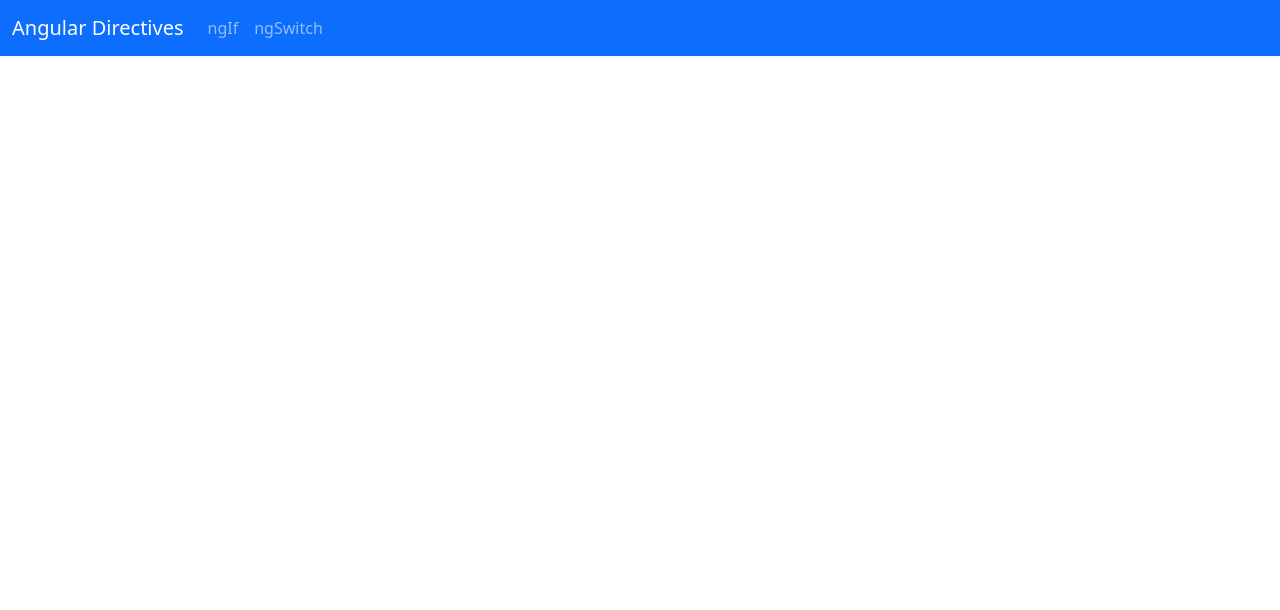
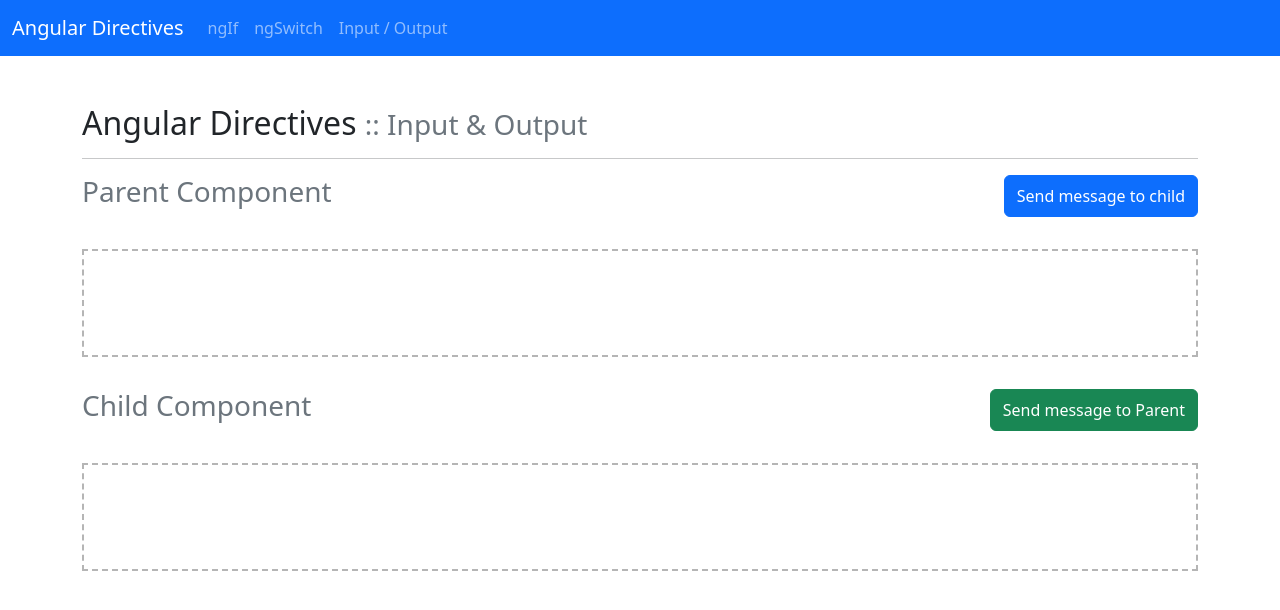
Before and after one commit to vapinedo/Angular-Directives, an Angular app: page /input-output in a window 1280 px wide. Before the commit this address led to /. Shown: the top 610 px of the page. Built offline with nearby package versions, Linux system fonts and the light colour scheme.

Commit message:
[add] Components communication - Input & Output

```diff
--- a/src/app/app-routing.module.ts
+++ b/src/app/app-routing.module.ts
@@ -3,10 +3,12 @@ import { RouterModule, Routes } from '@angular/router';
 
 import { NgIfComponent } from './components/ng-if/ng-if.component';
 import { NgSwitchComponent } from './components/ng-switch/ng-switch.component';
+import { ParentComponent } from './components/parent/parent.component';
 
 const routes: Routes = [
   { path: "", component: NgIfComponent },
-  { path: "ng-switch", component: NgSwitchComponent }
+  { path: "ng-switch", component: NgSwitchComponent },
+  { path: "input-output", component: ParentComponent },
 ];
 
 @NgModule({
--- a/src/app/app.module.ts
+++ b/src/app/app.module.ts
@@ -8,6 +8,8 @@ import { NgIfComponent } from './components/ng-if/ng-if.component';
 import { NgSwitchComponent } from './components/ng-switch/ng-switch.component';
 import { NavbarComponent } from './components/navbar/navbar.component';
 import { PageHeaderComponent } from './components/page-header/page-header.component';
+import { ParentComponent } from './components/parent/parent.component';
+import { ChildComponent } from './components/child/child.component';
 
 @NgModule({
   declarations: [
@@ -15,7 +17,9 @@ import { PageHeaderComponent } from './components/page-header/page-header.compon
     NgIfComponent,
     NgSwitchComponent,
     NavbarComponent,
-    PageHeaderComponent
+    PageHeaderComponent,
+    ParentComponent,
+    ChildComponent
   ],
   imports: [
     BrowserModule,
--- /dev/null
+++ b/src/app/components/child/child.component.html
@@ -0,0 +1,9 @@
+<div class="d-flex justify-content-between">
+    <h3 class="text-muted">Child Component</h3>
+    <button (click)="sendMessageToParent()" class="btn btn-success">Send message to Parent</button>
+</div>
+
+<div class="border-box">
+    <!-- <h5 class="text-muted">{{parentData}}</h5> -->
+    <h5 class="text-muted">{{message}}</h5>
+</div>
--- /dev/null
+++ b/src/app/components/child/child.component.ts
@@ -0,0 +1,23 @@
+import { Component, Input, OnInit, EventEmitter, Output } from '@angular/core';
+
+@Component({
+  selector: 'app-child',
+  templateUrl: './child.component.html',
+  styleUrls: ['./child.component.scss']
+})
+export class ChildComponent implements OnInit {
+
+  // @Input() parentData: string = "";
+  @Input("parentData") message: string = "";
+  @Output() childEvent = new EventEmitter();
+
+  constructor() { }
+
+  ngOnInit(): void {
+  }
+
+  sendMessageToParent() {
+    this.childEvent.emit("Message from child component");
+  }
+
+}
--- a/src/app/components/navbar/navbar.component.html
+++ b/src/app/components/navbar/navbar.component.html
@@ -16,6 +16,9 @@
                 <li class="nav-item">
                     <a class="nav-link" routerLink="/ng-switch">ngSwitch</a>
                 </li>
+                <li class="nav-item">
+                    <a class="nav-link" routerLink="/input-output">Input / Output</a>
+                </li>
             </ul>
         </div>
     </div>
--- /dev/null
+++ b/src/app/components/parent/parent.component.html
@@ -0,0 +1,17 @@
+<app-page-header>
+    <h2 class="title">
+        Angular Directives
+        <small class="subtitle text-muted"> :: Input & Output</small>
+    </h2>
+</app-page-header>
+
+<div class="d-flex justify-content-between">
+    <h3 class="text-muted">Parent Component</h3>
+    <button (click)="sendMessageToChild()" class="btn btn-primary">Send message to child</button>
+</div>
+
+<div class="border-box">
+    <h5 class="text-muted">{{childMessage}}</h5>
+</div>
+
+<app-child (childEvent)="childMessage=$event" [parentData]="message"></app-child>
--- /dev/null
+++ b/src/app/components/parent/parent.component.ts
@@ -0,0 +1,22 @@
+import { Component, OnInit } from '@angular/core';
+
+@Component({
+  selector: 'app-parent',
+  templateUrl: './parent.component.html',
+  styleUrls: ['./parent.component.scss']
+})
+export class ParentComponent implements OnInit {
+
+  message: string = "";
+  childMessage: string = "";
+
+  constructor() { }
+
+  ngOnInit(): void {
+  }
+
+  sendMessageToChild() {
+    this.message = "Message from a parent component"
+  }
+
+}
--- a/src/styles.scss
+++ b/src/styles.scss
@@ -1 +1,5 @@
-/* You can add global styles to this file, and also import other style files */
+.border-box {
+    padding: 3rem;
+    margin: 2rem auto;
+    border: 2px dashed #b5b5b5;
+}
```
Also changed, not shown: src/app/components/child/child.component.scss (added), src/app/components/parent/parent.component.scss (added).
